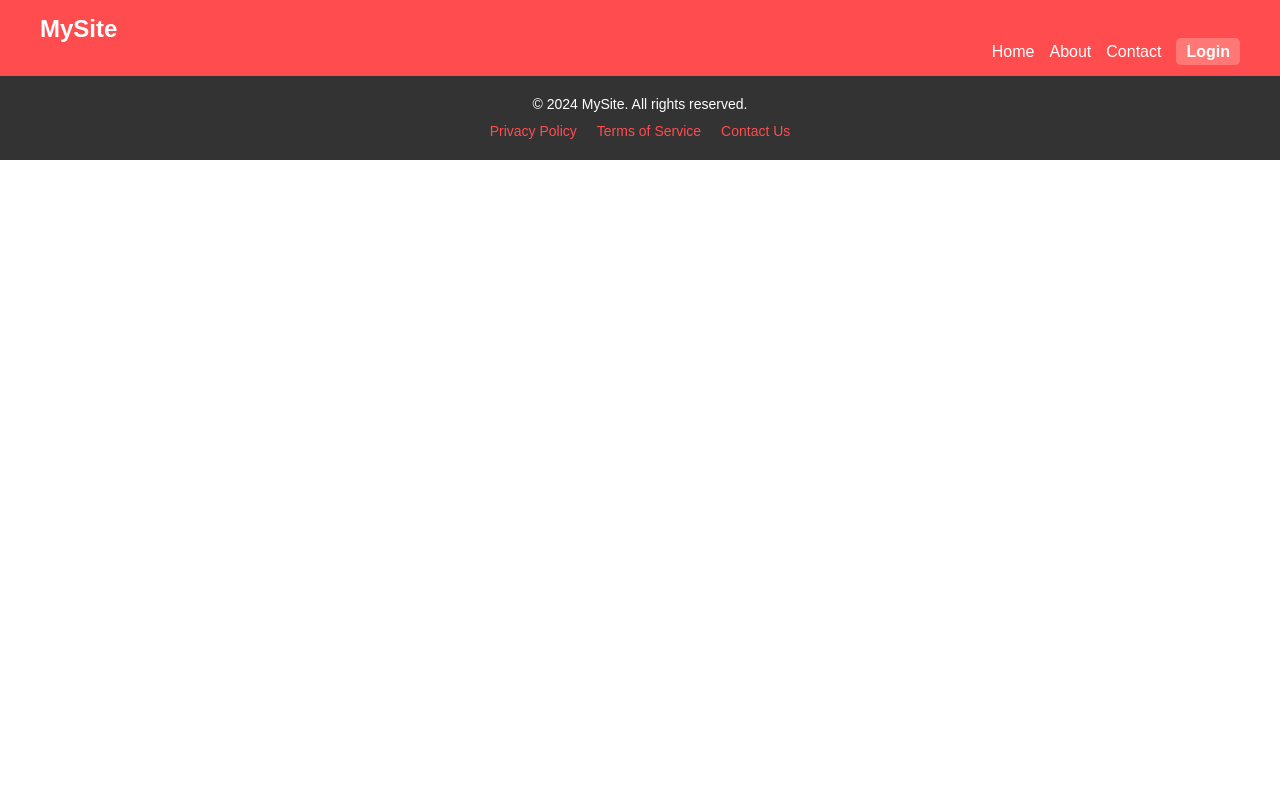
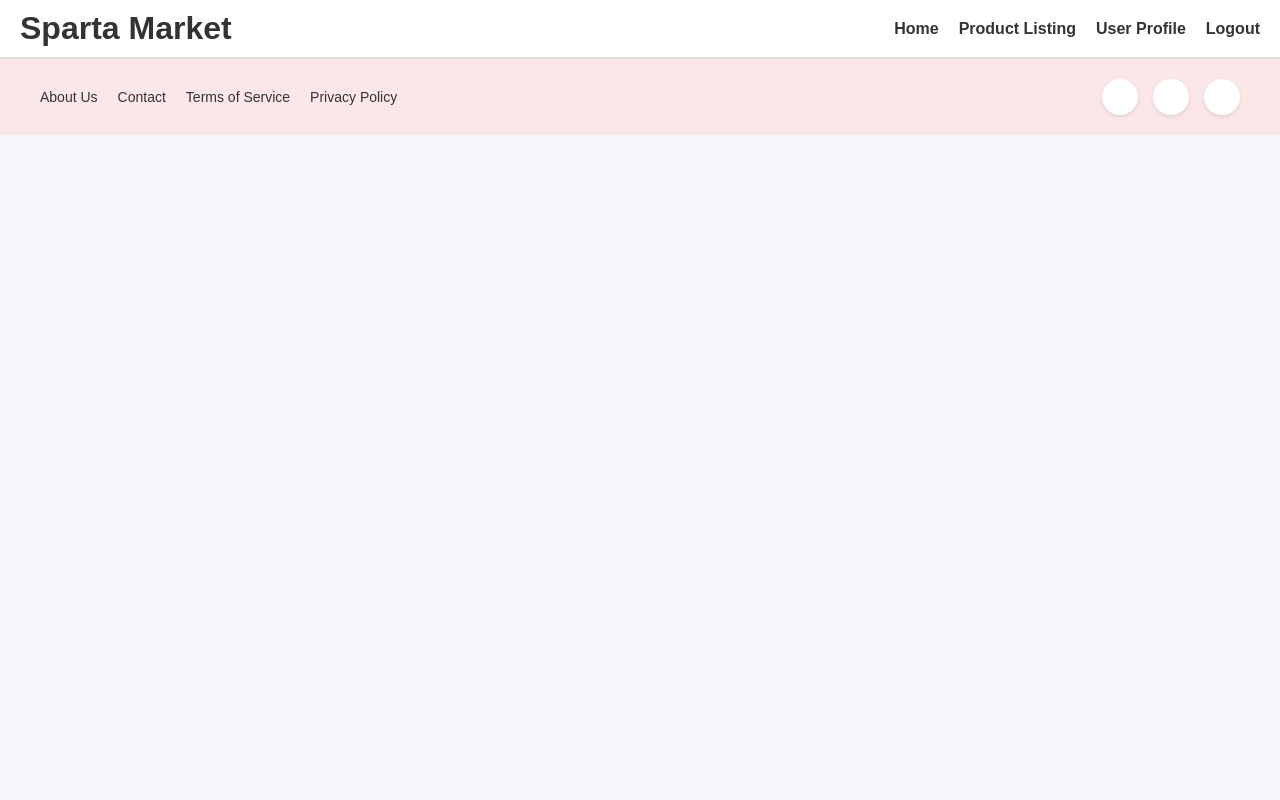
Before and after one commit to kyso8575/SP_market_DRF, a Django app: template templates/base.html in a window 1280 px wide. Run offline with Django 4.2, Linux system fonts and the light colour scheme; the template is opened without the code that fills it, so the values that code supplies are empty.

Commit message:
Edit base html and css

```diff
--- a/static/css/base.css
+++ b/static/css/base.css
@@ -1,99 +1,129 @@
-/* 기본 스타일 초기화 */
-body, html {
+/* General Reset */
+* {
   margin: 0;
   padding: 0;
   box-sizing: border-box;
-  font-family: Arial, sans-serif;
 }
 
-/* 공통 컨테이너 */
-.container {
-  max-width: 1200px;
-  margin: 0 auto;
-  padding: 0 20px;
+html,
+body {
+  height: 100%; /* 화면 전체 높이를 차지하도록 설정 */
 }
 
-/* 네비게이션 바 */
-.navbar {
-  background-color: #ff4d4f;
-  padding: 15px 0;
-  color: white;
+body {
+  font-family: "Arial", sans-serif;
+  background-color: #f5f6fa;
+  color: #333;
+  display: flex;
+  flex-direction: column; /* 세로 레이아웃 설정 */
+  min-height: 100vh; /* 화면 전체 높이 */
 }
 
-.navbar .logo {
-  font-size: 24px;
-  font-weight: bold;
-  text-decoration: none;
-  color: white;
+/* Header */
+.header {
+  display: flex;
+  justify-content: space-between;
+  align-items: center;
+  padding: 10px 20px;
+  background-color: #ffffff;
+  border-bottom: 1px solid #ddd;
 }
 
 .nav-links {
   list-style: none;
-  margin: 0;
-  padding: 0;
   display: flex;
-  gap: 15px;
-  justify-content: flex-end;
-}
-
-.nav-links li {
-  display: inline;
+  gap: 20px;
 }
 
 .nav-links a {
   text-decoration: none;
-  color: white;
-  font-size: 16px;
-  transition: color 0.3s;
+  color: #333;
+  font-weight: bold;
 }
 
-.nav-links a:hover {
-  color: #ffe6e6;
+
+/* Footer */
+.footer {
+  background-color: #fbe7e7;
+  padding: 20px 40px;
+  font-family: Arial, sans-serif;
+  border-top: 1px solid #ddd;
+  justify-content: space-between; /* 텍스트와 아이콘을 좌우 정렬 */
+  align-items: center; /* 세로 중앙 정렬 */
+  flex-wrap: nowrap; /* 줄 바꿈 방지 */
 }
 
-.login-btn, .logout-btn {
-  background-color: #ff7875;
-  padding: 5px 10px;
-  border-radius: 5px;
-  color: white;
-  text-decoration: none;
-  font-weight: bold;
-  transition: background-color 0.3s ease;
+.footer-content {
+  display: flex;
+  justify-content: space-between; /* 텍스트와 아이콘을 좌우 정렬 */
+  align-items: center; /* 세로 중앙 정렬 */
+  flex-wrap: wrap; /* 작은 화면에서는 줄 바꿈 */
 }
 
-.login-btn:hover, .logout-btn:hover {
-  background-color: #ff3f3f;
-}
-
-/* 푸터 */
-.footer {
-  background-color: #333;
-  color: white;
-  padding: 20px 0;
-  text-align: center;
-}
-
-.footer p {
-  margin: 0;
-  font-size: 14px;
-}
-
+/* 텍스트 버튼 (왼쪽 정렬) */
 .footer-links {
-  list-style: none;
-  padding: 0;
-  margin: 10px 0 0;
   display: flex;
-  justify-content: center;
-  gap: 20px;
+  gap: 20px; /* 버튼 간격 */
+  flex-shrink: 1; /* 텍스트가 너무 커질 경우 줄여줌 */
+  overflow: hidden; /* 텍스트가 너무 길 경우 잘림 방지 */
 }
 
 .footer-links a {
   text-decoration: none;
-  color: #ff4d4f;
+  color: #333333;
   font-size: 14px;
-  transition: color 0.3s;
+  transition: color 0.3s ease;
+  white-space: nowrap; /* 텍스트 줄 바꿈 방지 */
 }
 
 .footer-links a:hover {
-  color: #ff7875;
+  color: #ff4d4f;
 }
+
+/* 소셜 아이콘 (오른쪽 정렬) */
+.social-icons {
+  display: flex;
+  gap: 15px; /* 아이콘 간격 */
+  justify-content: flex-end; /* 오른쪽 정렬 */
+  flex-shrink: 0; /* 아이콘 크기 고정 */
+}
+
+/* 아이콘 스타일 */
+.social-icons a {
+  text-decoration: none;
+  color: #333333;
+  font-size: 18px;
+  display: flex;
+  align-items: center;
+  justify-content: center;
+  width: 36px;
+  height: 36px;
+  background-color: #ffffff;
+  border-radius: 50%;
+  box-shadow: 0 2px 4px rgba(0, 0, 0, 0.1);
+  transition: background-color 0.3s ease, transform 0.3s ease;
+}
+
+.social-icons a:hover {
+  background-color: #ff4d4f;
+  color: #ffffff;
+  transform: scale(1.1); /* Hover 시 확대 효과 */
+}
+
+/* 반응형 디자인 */
+@media (max-width: 768px) {
+  .footer {
+    flex-direction: column; /* 작은 화면에서 세로 정렬 */
+    text-align: center;
+    gap: 10px;
+  }
+
+  .footer-links {
+    justify-content: center; /* 텍스트를 가운데 정렬 */
+    margin-bottom: 10px;
+  }
+
+  .social-icons {
+    justify-content: center; /* 아이콘도 가운데 정렬 */
+  }
+}
--- a/templates/base.html
+++ b/templates/base.html
@@ -1,48 +1,48 @@
 <!DOCTYPE html>
 <html lang="en">
   <head>
-    <meta charset="UTF-8">
-    <meta name="viewport" content="width=device-width, initial-scale=1.0">
-    <title>{% block title %}My Website{% endblock %}</title>
+    <meta charset="UTF-8" />
+    <meta name="viewport" content="width=device-width, initial-scale=1.0" />
+    <title>Profile</title>
     {% load static %}
-    <!-- 기본 스타일 -->
-    <link rel="stylesheet" href="{% static 'css/base.css' %}">
-    {% block extra_css %}{% endblock %}
+    <link rel="stylesheet" href="{% static 'css/base.css' %}" />
+    {% block styles %}
+    {% endblock styles %}
   </head>
   <body>
-    <!-- Navigation Bar -->
-    <nav class="navbar">
-        <div class="container">
-            <a href="/" class="logo">MySite</a>
+    <header class="header">
+      <div class="logo">
+        <h1>Sparta Market</h1>
+      </div>
+      <nav>
         <ul class="nav-links">
-                {% if user.is_authenticated %}
-                    <li><a href="/profile/">Profile</a></li>
-                    <li><a href="/dashboard/">Dashboard</a></li>
-                    <li><a href="/accounts/logout/" class="logout-btn">Logout</a></li>
-                {% else %}
-                    <li><a href="/">Home</a></li>
-                    <li><a href="/about/">About</a></li>
-                    <li><a href="/contact/">Contact</a></li>
-                    <li><a href="/accounts/login/" class="login-btn">Login</a></li>
-                {% endif %}
+          <li><a href="#">Home</a></li>
+          <li><a href="#">Product Listing</a></li>
+          <li><a href="#">User Profile</a></li>
+          <li><a href="{% url 'accounts:logout' %}">Logout</a></li>
         </ul>
+      </nav>
+    </header>
+
+    {% block main_content %}
+    {% endblock main_content %}
+
+
+    <footer class="footer">
+      <div class="footer-content">
+        <!-- 왼쪽 텍스트 버튼 -->
+        <div class="footer-links">
+          <a href="#">About Us</a>
+          <a href="#">Contact</a>
+          <a href="#">Terms of Service</a>
+          <a href="#">Privacy Policy</a>
         </div>
-    </nav>
-
-    <!-- Main Content -->
-    <main class="content">
-        {% block content %}{% endblock %}
-    </main>
-
-    <!-- Footer -->
-    <footer class="footer">
-        <div class="container">
-            <p>&copy; 2024 MySite. All rights reserved.</p>
-            <ul class="footer-links">
-                <li><a href="/privacy/">Privacy Policy</a></li>
-                <li><a href="/terms/">Terms of Service</a></li>
-                <li><a href="/contact/">Contact Us</a></li>
-            </ul>
+        <!-- 오른쪽 소셜 아이콘 -->
+        <div class="social-icons">
+          <a href="#"><i class="fab fa-facebook-f"></i></a>
+          <a href="#"><i class="fab fa-twitter"></i></a>
+          <a href="#"><i class="fab fa-instagram"></i></a>
+        </div>
       </div>
     </footer>
   </body>
```
Also changed, not shown: accounts/static/accounts/css/profile.css (+0 -127 lines), accounts/templates/accounts/profile.html (+8 -47 lines). Lines whose indentation alone changed are shown as unchanged.
